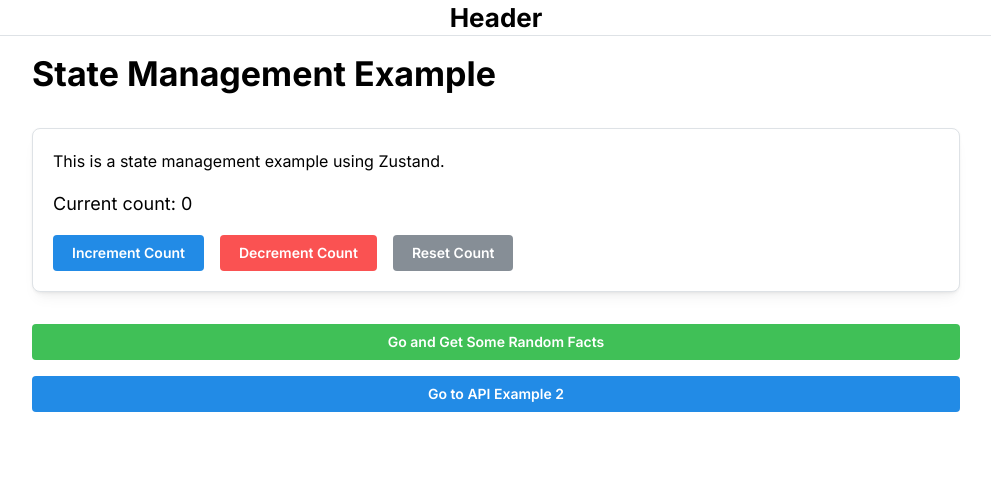
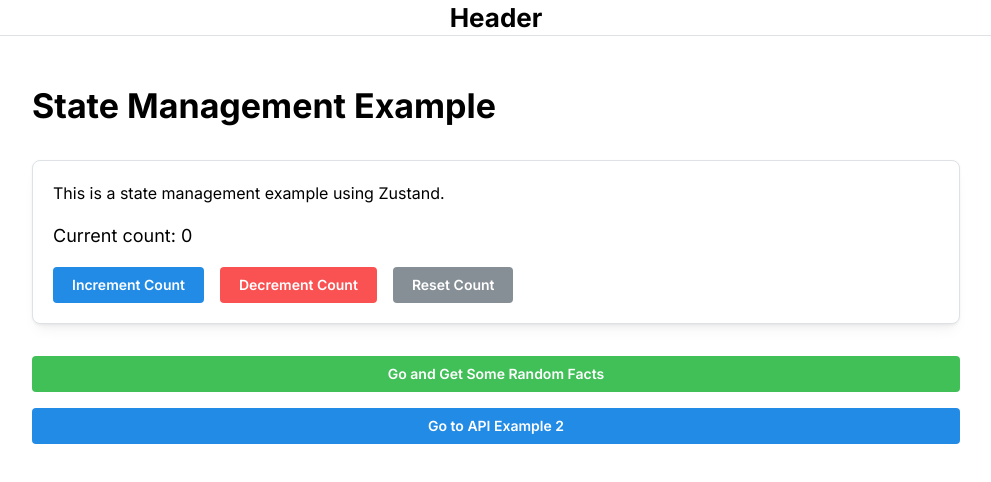
Before and after one commit to algorithmio/frontend-boilerplate-next, a Next.js app: page / in a window 1280 px wide. Shown: the top 482 px of the page, without its empty margins (144-1135 px from the left). Built offline with nearby package versions, Linux system fonts and the light colour scheme.

Commit message:
Update layout

```diff
--- a/src/app/layout.js
+++ b/src/app/layout.js
@@ -1,7 +1,8 @@
 import RootProvider from "@/providers/RootProvider";
 import BasicAppShellLayout from "@/layouts/BasicAppShellLayout";
-import '@mantine/core/styles.css';
-import '@/styles/global.css';
+import { Container } from "@mantine/core";
+import "@mantine/core/styles.css";
+import "@/styles/global.css";
 
 export const metadata = {
   title: "Frontend Next Boilerplate",
@@ -13,7 +14,11 @@ export default function RootLayout({ children }) {
     <html lang="en">
       <body>
         <RootProvider>
-          <BasicAppShellLayout>{children}</BasicAppShellLayout>
+          <BasicAppShellLayout>
+            <Container size="lg" py="xl">
+              {children}
+            </Container>
+          </BasicAppShellLayout>
         </RootProvider>
       </body>
     </html>
```
